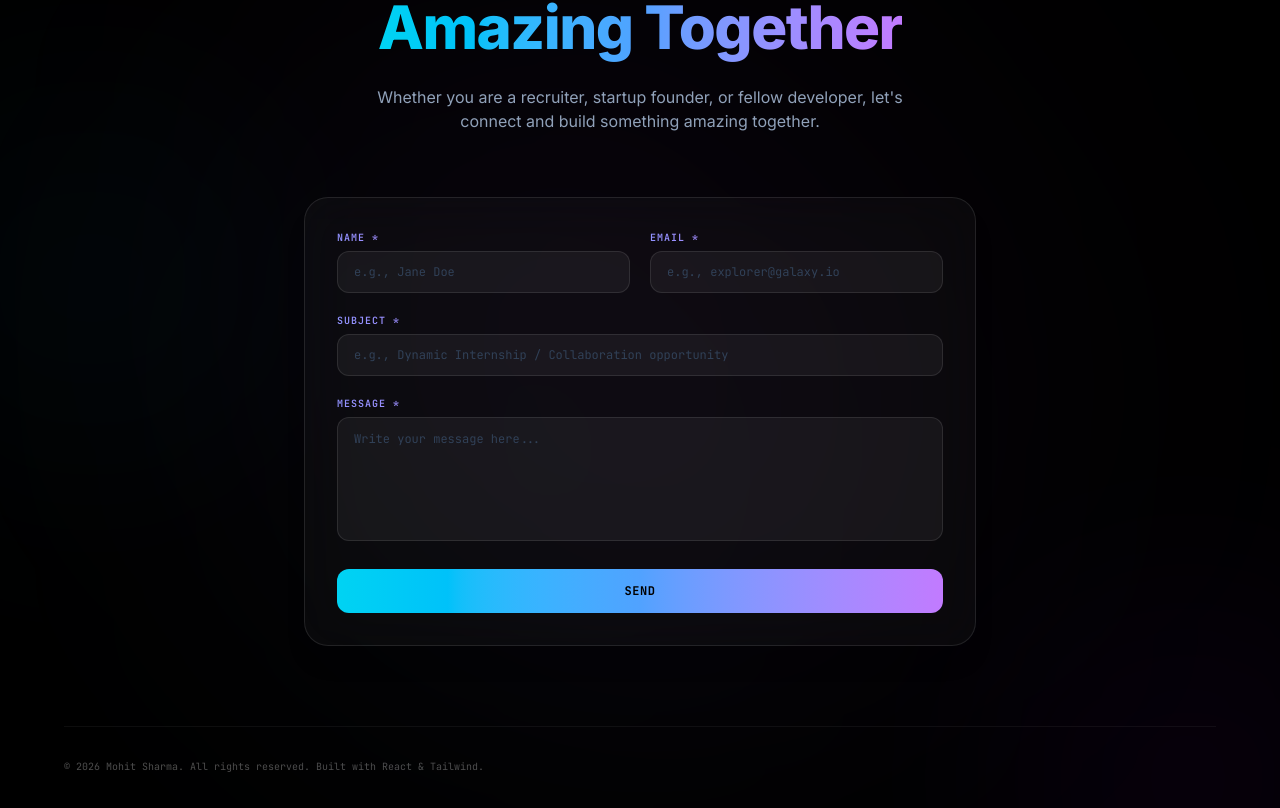
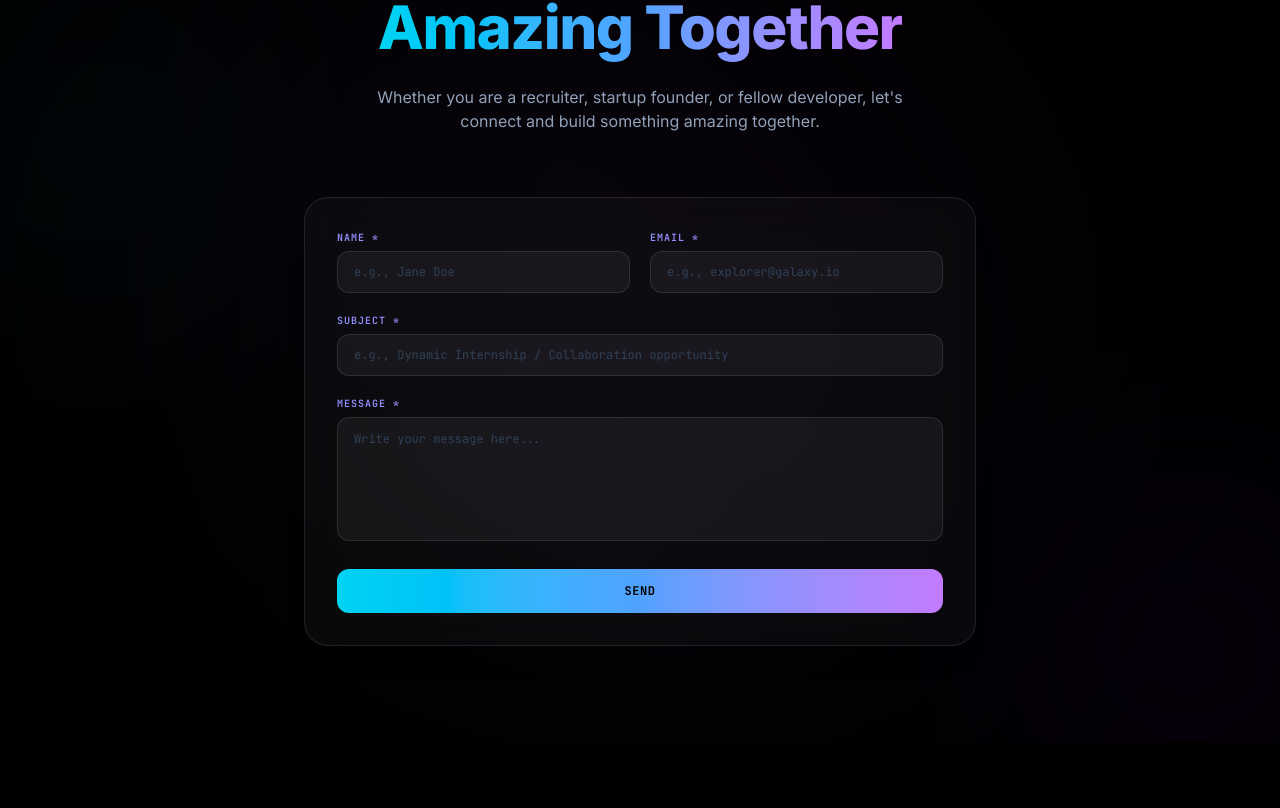
Before and after one commit to mohitsharma111206/mohit-portfolio, a React (Vite) app: page / in a window 1280 px wide. Shown: the part 6920-7728 px from the top of the page. After the commit the page ends 7662 px from the top, so only its background shows below. Built offline with nearby package versions, Linux system fonts and the light colour scheme.

Commit message:
style: remove copyright footer text from Contact section

```diff
--- a/src/components/Contact.tsx
+++ b/src/components/Contact.tsx
@@ -280,12 +280,7 @@ export default function Contact() {
             </div>
           </div>
 
-        {/* Footer info block */}
-        <div className="border-t border-white/5 mt-20 pt-8 flex flex-col sm:flex-row items-center justify-between gap-4 text-white/30 text-[10px] font-mono">
-          <div>
-            &copy; 2026 {personalInfo.name}. All rights reserved. Built with React & Tailwind.
-          </div>
-        </div>
+
 
       </div>
     </section>
```
